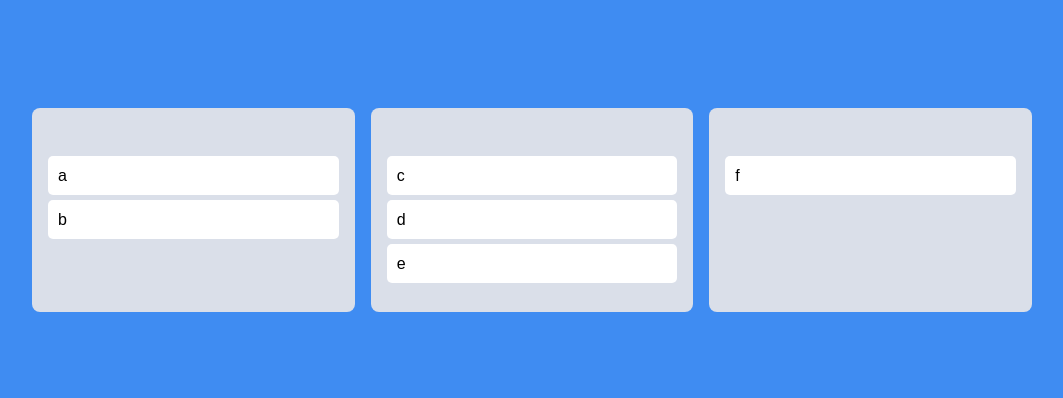
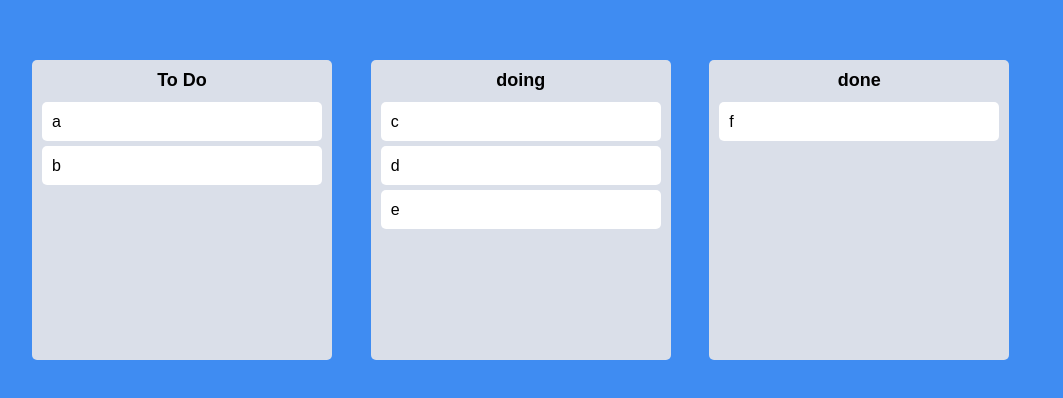
Before and after one commit to Typonote/TrelloClone, a React (Create React App) app: page / in a window 1280 px wide. Shown: the part 190-588 px from the top of the page, without its empty margins (108-1171 px from the left). Built offline with nearby package versions, Linux system fonts and the light colour scheme.

Commit message:
#8 Same Board Movement

```diff
--- a/src/App.tsx
+++ b/src/App.tsx
@@ -24,19 +24,21 @@
 
 function App() {
   const [toDos, setToDos] = useRecoilState(toDoState);
-  const onDragEnd = ({ draggableId, destination, source }: DropResult) => {
-    if (!destination) return;
-    // setToDos((oldToDos) => {
-    //   const toDosCopy = [...oldToDos];
-    //   // 1) Delete item on source.index
-
-    //   toDosCopy.splice(source.index, 1);
-
-    //   // 2) Put back the item on the destination.index
-
-    //   toDosCopy.splice(destination?.index, 0, draggableId);
-    //   return toDosCopy;
-    // });
+  const onDragEnd = (info: DropResult) => {
+    console.log(info);
+    const { destination, draggableId, source } = info;
+    if (destination?.droppableId === source.droppableId) {
+      // same board movement.
+      setToDos((allBoards) => {
+        const boardCopy = [...allBoards[source.droppableId]];
+        boardCopy.splice(source.index, 1);
+        boardCopy.splice(destination?.index, 0, draggableId);
+        return {
+          ...allBoards,
+          [source.droppableId]: boardCopy,
+        };
+      });
+    }
   };
 
   return (
--- a/src/Components/Board.tsx
+++ b/src/Components/Board.tsx
@@ -3,12 +3,20 @@
 import styled from "styled-components";
 import DragableCard from "./DragableCard";
 
-const Boards = styled.div`
-  padding: 1.5rem 1rem;
-  padding-top: 3rem;
+const Wrapper = styled.div`
+  width: 300px;
+  padding: 20px 10px;
+  padding-top: 10px;
   background-color: ${(props) => props.theme.boardColor};
-  border-radius: 0.5rem;
-  min-height: min-content;
+  border-radius: 5px;
+  min-height: 300px;
+`;
+
+const Title = styled.h2`
+  text-align: center;
+  font-weight: 600;
+  margin-bottom: 10px;
+  font-size: 18px;
 `;
 
 interface BoardInterface {
@@ -18,16 +26,19 @@
 
 const Board = ({ toDos, boardId }: BoardInterface) => {
   return (
+    <Wrapper>
+      <Title>{boardId}</Title>
       <Droppable droppableId={boardId}>
         {(magic) => (
-        <Boards ref={magic.innerRef} {...magic.droppableProps}>
+          <div ref={magic.innerRef} {...magic.droppableProps}>
             {toDos.map((toDo, index) => (
               <DragableCard key={toDo} index={index} toDo={toDo} />
             ))}
             {magic.placeholder}
-        </Boards>
+          </div>
         )}
       </Droppable>
+    </Wrapper>
   );
 };
 
--- a/src/atoms.tsx
+++ b/src/atoms.tsx
@@ -7,7 +7,7 @@
 export const toDoState = atom<ToDoStateInterface>({
   key: "toDo",
   default: {
-    to_do: ["a", "b"],
+    "To Do": ["a", "b"],
     doing: ["c", "d", "e"],
     done: ["f"],
   },
```
Lines whose indentation alone changed are shown as unchanged.
